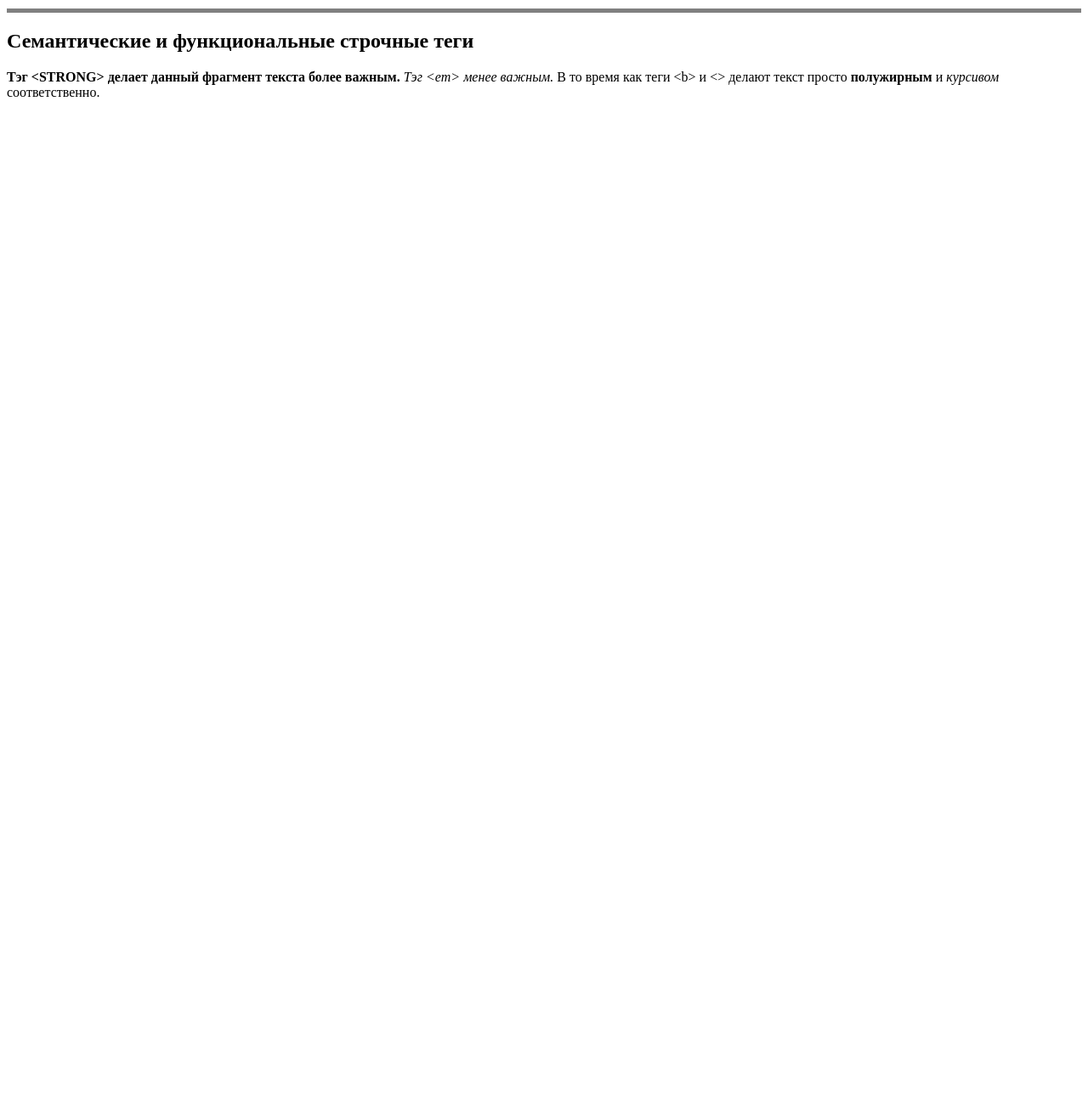
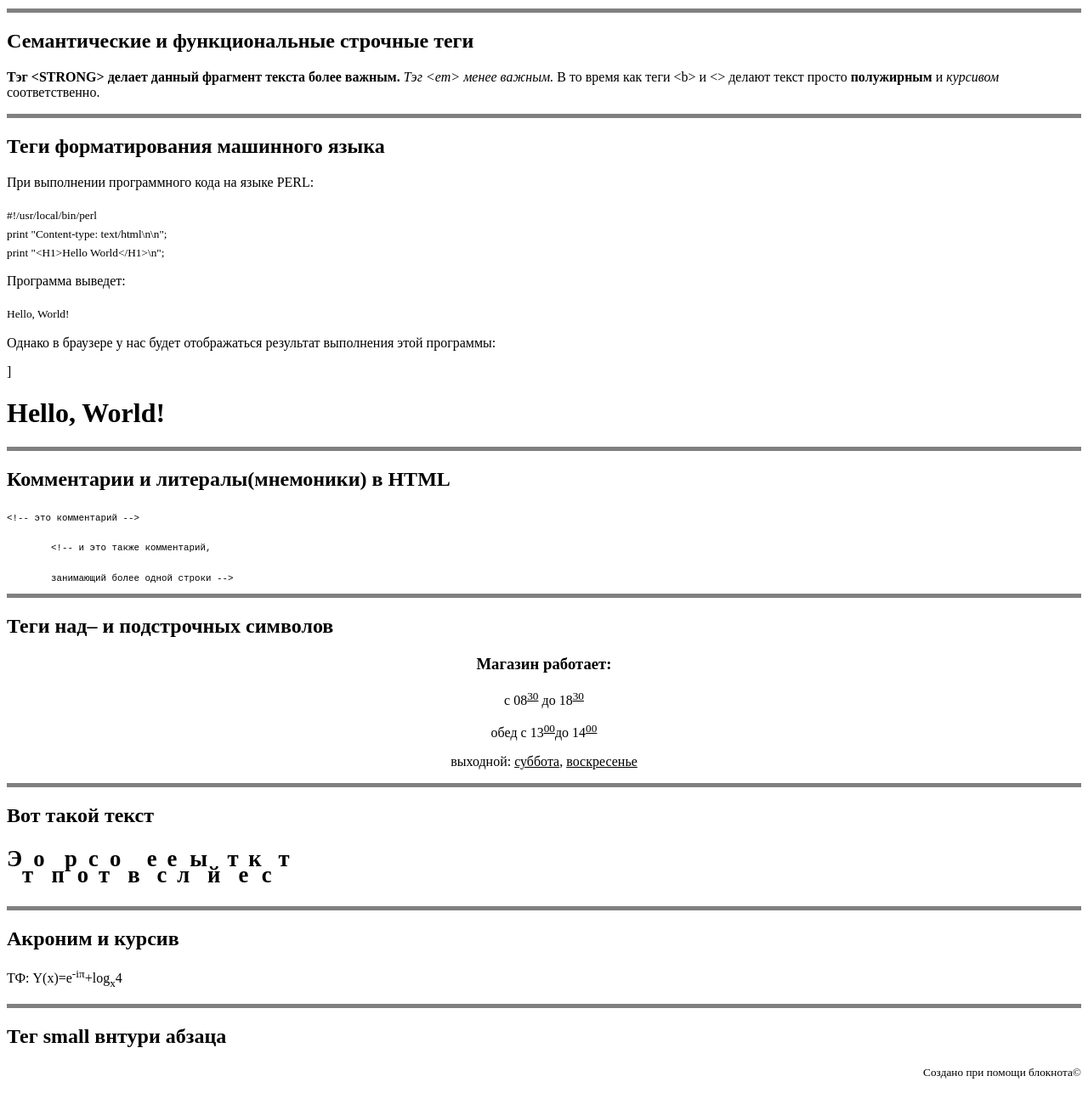
Before and after one commit to skolb1992/Kolb_Sergey, a plain HTML site: page home_work/lesson_01/python5.html in a window 1280 px wide. Shown: the part 680-1967 px from the top of the page at 85% size. Before the commit the page ends 814 px from the top, so only its background shows below. Drawn offline with Linux system fonts and the light colour scheme.

Commit message:
доделал веселыйс текст

```diff
--- a/home_work/lesson_01/python5.html
+++ b/home_work/lesson_01/python5.html
@@ -34,5 +34,37 @@
 <h2>Семантические и функциональные строчные теги</h2>
 <p><b>Тэг &ltSTRONG&gt делает данный фрагмент текста более важным.</b> <i>Тэг &ltem&gt менее важным.</i>
     В то время как теги &ltb&gt и &lt&gt делают текст просто <b>полужирным</b> и <i>курсивом</i> соответственно.</p>
+<hr size="5" color="grey">
+<h2>Теги форматирования машинного языка</h2>
+<p>При выполнении программного кода на языке PERL:</p>
+<p><sub>#!/usr/local/bin/perl<br>
+    print "Content‐type: text/html\n\n";<br>
+    print "&lt;H1&gt;Hello World&lt;/H1&gt;\n";</sub></p>
+<p>Программа выведет:</p>
+<p><sub>Hello, World!</sub></p>
+<p>Однако в браузере у нас будет отображаться результат выполнения этой программы:</p>]
+<h1>Hello, World!</h1>
+<hr size="5" color="grey">
+<h2>Комментарии и литералы(мнемоники) в HTML</h2>
+<pre><sub>&lt;!‐‐ это комментарий ‐‐&gt;<br>
+        &lt;!‐‐ и это также комментарий,<br>
+        занимающий более одной строки ‐‐&gt;</sub></pre>
+<hr size="5" color="grey">
+<h2>Теги над&ndash; и подстрочных символов</h2>
+<h3 align="center">Магазин работает:</h3>
+<p align="center">c 08<sup><u>30</u></sup> до 18<sup><u>30</u></sup></p>
+<p align="center">обед с 13<sup><u>00</u></sup>до 14<sup><u>00</u></sup></p>
+<p align="center">выходной: <u>суббота</u>, <u>воскресенье</u></p>
+<hr size="5" color="grey">
+<h2>Вот такой текст</h2>
+<h1><sup>Э</sup><sub>т</sub><sup>о</sup> <sub>п</sub><sup>р</sup><sub>о</sub><sup>с</sup><sub>т</sub><sup>о</sup> <sub>в</sub>
+<sup>е</sup><sub>с</sub><sup>е</sup><sub>л</sub><sup>ы</sup><sub>й</sub> <sup>т</sup><sub>е</sub><sup>к</sup><sub>с</sub>
+<sup>т</sup></h1>
+<hr size="5" color="grey">
+<h2>Акроним и курсив</h2>
+<p>ТФ: Y(x)=e<sup>-i&pi;</sup>+log<sub>x</sub>4</p>
+<hr size="5" color="grey">
+<h2>Тег small внтури абзаца</h2>
+<p align="right"><small>Создано при помощи блокнота©</small></p>
 </body>
 </html>
```
